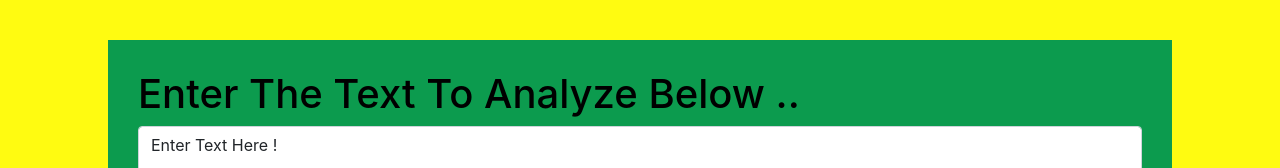
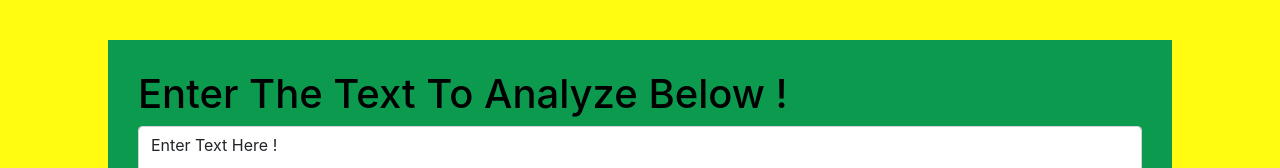
Before and after one commit to AhmedShaykh/Learn-React.JS, a React (Create React App) app: page / in a window 1280 px wide. Shown: the part 1183-1351 px from the top of the page. Built offline with nearby package versions, Linux system fonts and the light colour scheme; the HTML template or start-up script is replaced by a standard one.

Commit message:
Update App.jsx

```diff
--- a/src/App.jsx
+++ b/src/App.jsx
@@ -19,7 +19,7 @@ function App() {
       <Events />
       <br />
       <div className="container">
-        <TextForm heading="Enter The Text To Analyze Below .." />
+        <TextForm heading="Enter The Text To Analyze Below !" />
       </div>
     </div>
   );
```
